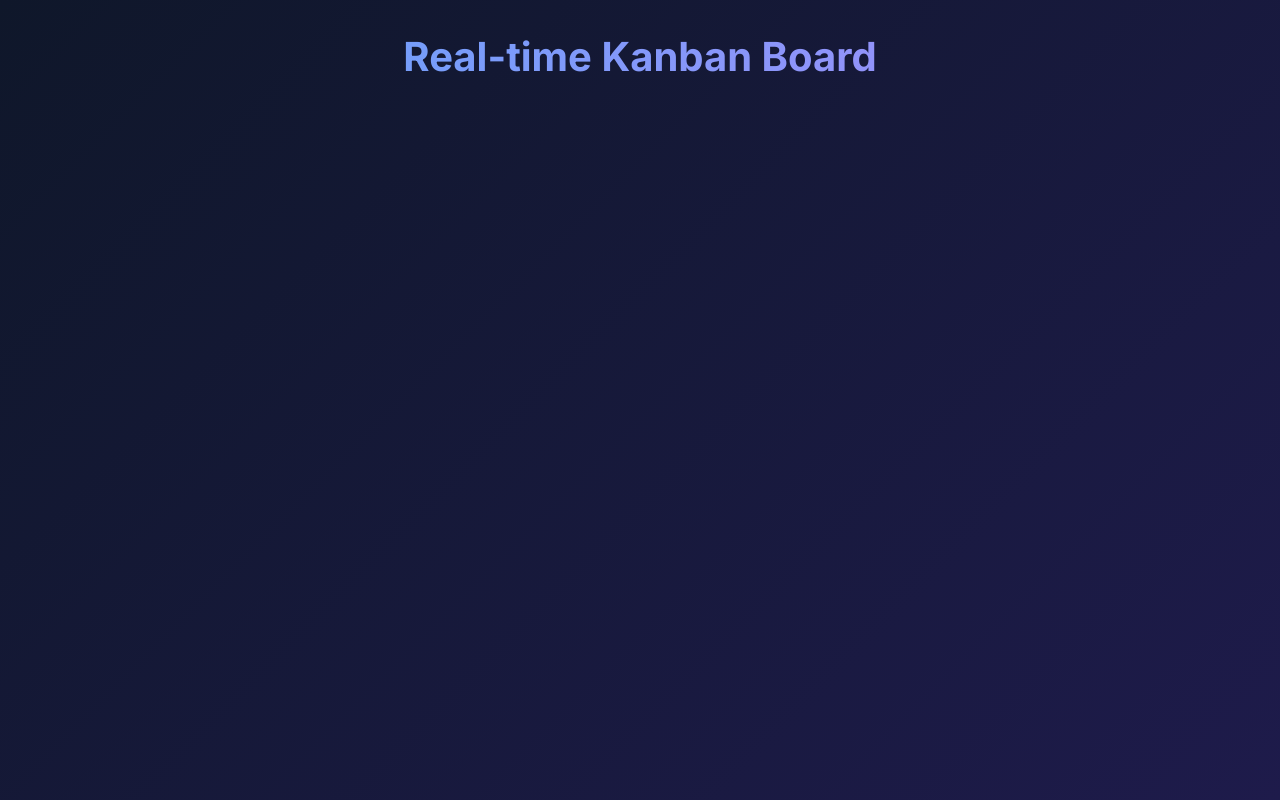
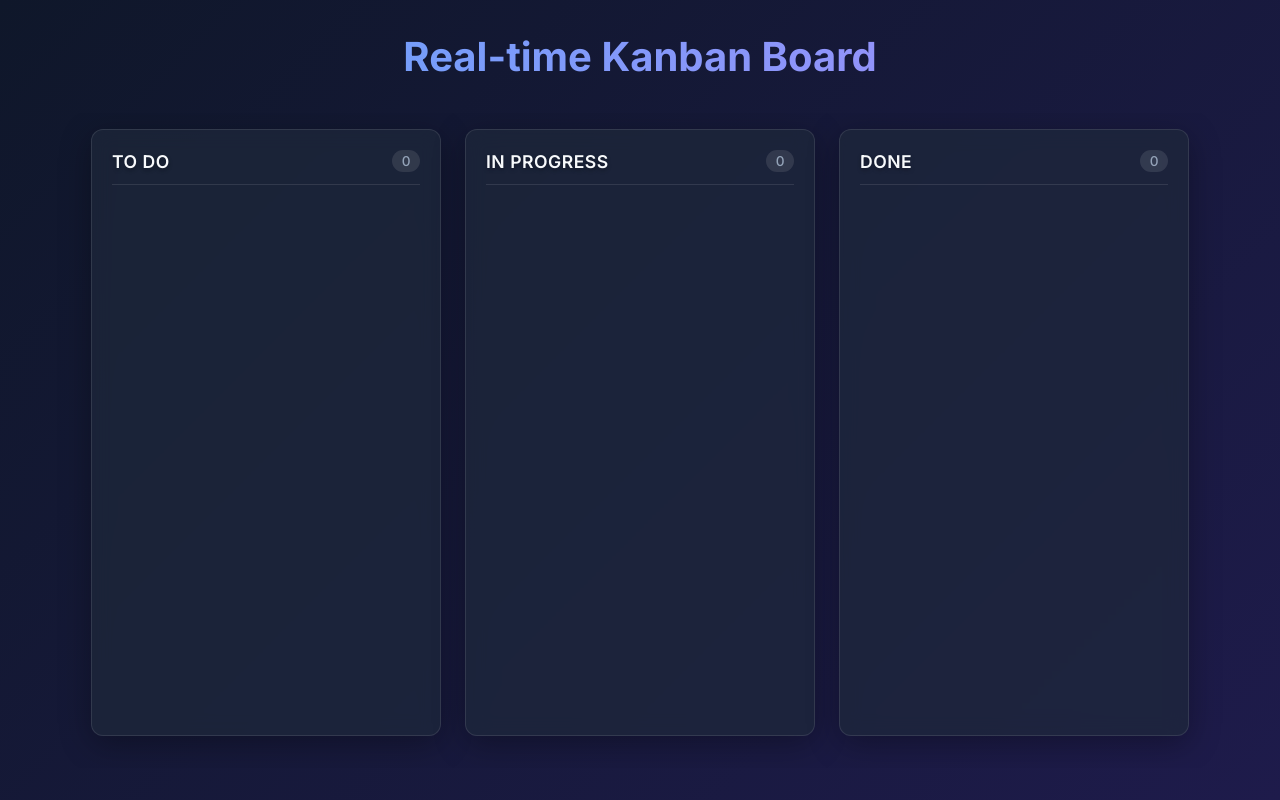
Before and after one commit to Sarthak-1229/Vyorius_Drones-, a React (Vite) app in the folder Internship_assignment/frontend/: page / in a window 1280 px wide. Built offline with nearby package versions, Linux system fonts and the light colour scheme.

Commit message:
feat: render the three glassmorphism columns in TaskBoard

```diff
--- a/Internship_assignment/frontend/src/components/TaskBoard.jsx
+++ b/Internship_assignment/frontend/src/components/TaskBoard.jsx
@@ -1,10 +1,15 @@
 import React from 'react';
+import Column from './Column';
 import './TaskBoard.css';
 
 function TaskBoard() {
+  const columns = ['To Do', 'In Progress', 'Done'];
+
   return (
     <div className="task-board-container">
-      {/* Columns will go here */}
+      {columns.map((col) => (
+        <Column key={col} id={col} title={col} />
+      ))}
     </div>
   );
 }
```
